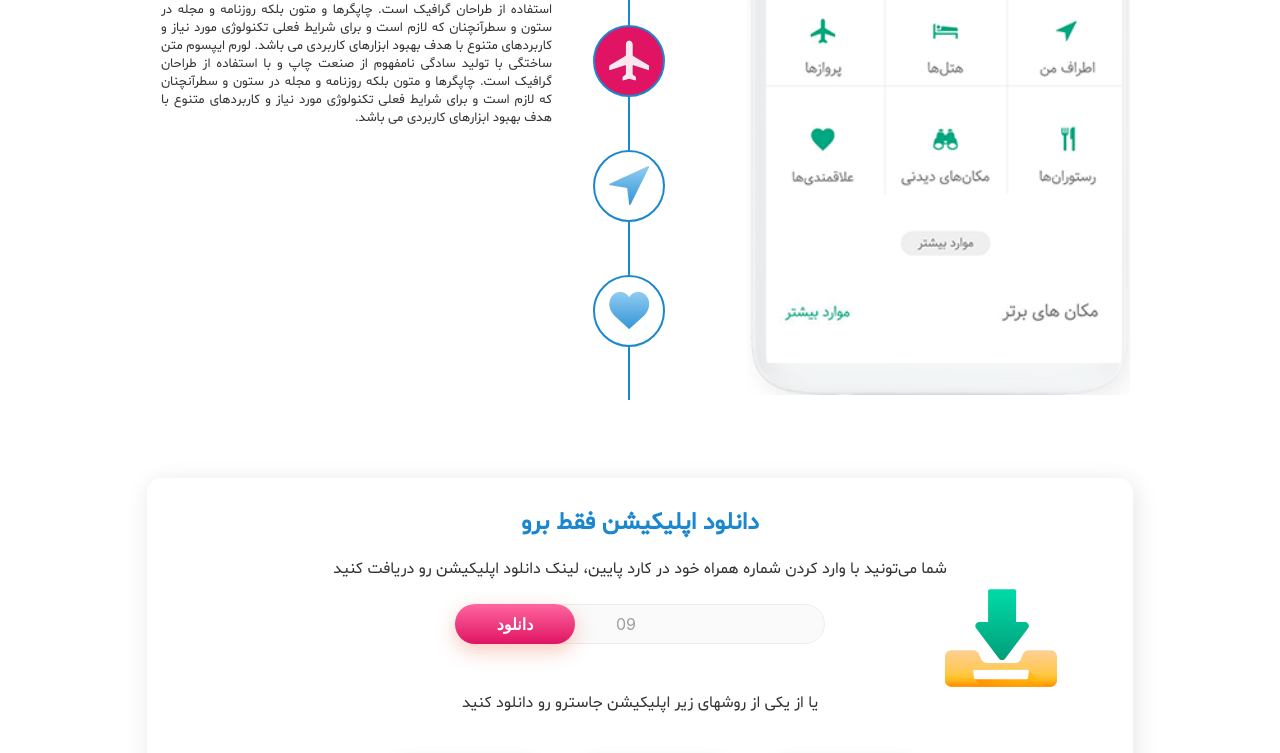
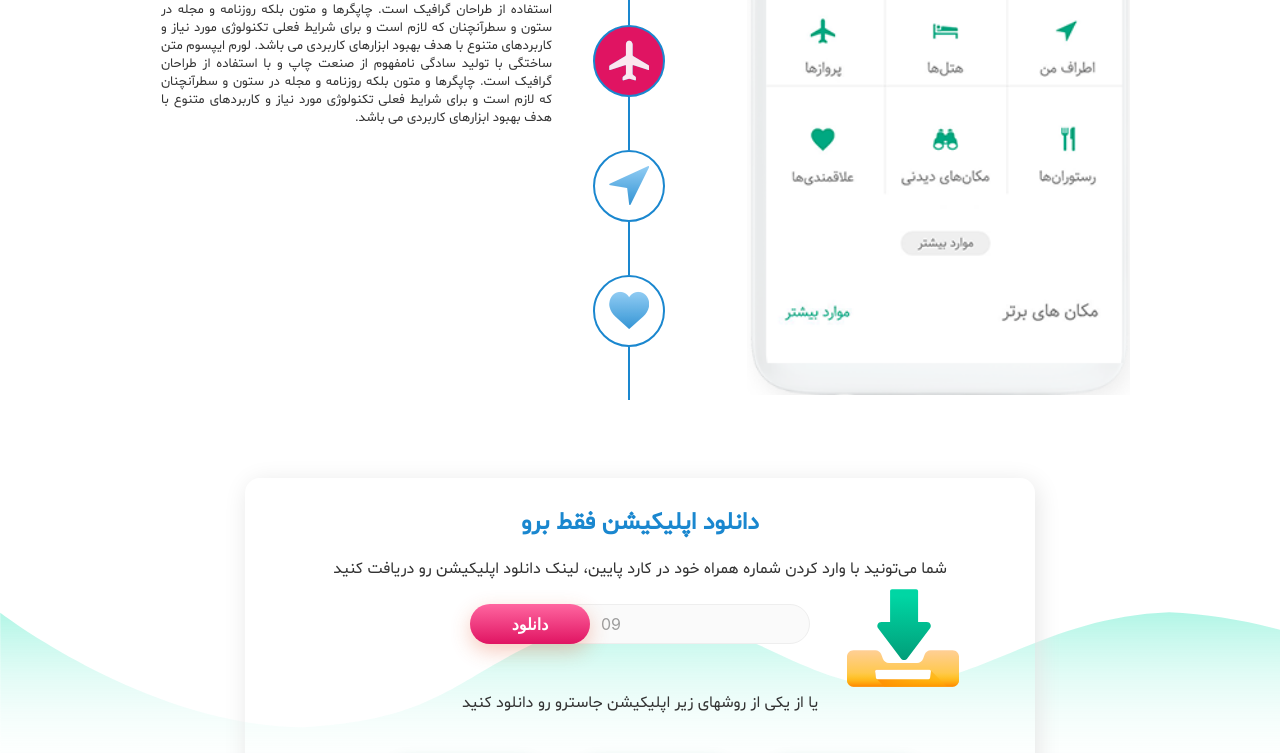
Before and after one commit to rezaSemyari70/maktab_Landing-justRo, a website: page index.html in a window 1280 px wide. Shown: the part 1483-2236 px from the top of the page. Drawn offline with nearby package versions, Linux system fonts and the light colour scheme; files that its build step writes are made by us from their sources; files whose address does not match are found by name.

Commit message:
add background img & edit grid and input in section downloads

```diff
--- a/index.html
+++ b/index.html
@@ -389,8 +389,9 @@
 
         <!-- Download Application -->
         <div class="mt-5 ">
+            <div class="d-none d-lg-block backgroundPic "></div>
             <div class="row justify-content-center px-xl-5">
-                <div class="col-10   downloadContent">
+                <div class="col-11 col-lg-10 col-xl-8  downloadContent">
                     <div class="row justify-content-center">
                         <div class="picDownload"></div>
                     </div>
@@ -459,7 +460,6 @@
         </div>
 
 
-
     </main>
     <!-- Optional JavaScript -->
     <!-- jQuery first, then Popper.js, then Bootstrap JS -->
--- a/scss/_components.scss
+++ b/scss/_components.scss
@@ -403,6 +403,17 @@ span[class*=icon] {
     border-radius: 15px;
 }
 
+.backgroundPic {
+    position: absolute;
+    background-image: url(../images/020_dlbox_bg2.svg);
+    background-repeat: no-repeat;
+    background-size: cover !important;
+    width: 100vw;
+    height: 231px;
+    left: 0px !important;
+    margin-top: 80px !important;
+}
+
 .picDownload {
     width: 100px;
     height: 88px;
@@ -426,7 +437,7 @@ span[class*=icon] {
 }
 
 .inputMobile {
-    padding-left: 40px !important;
+    padding-left: 10px !important;
     margin: 0px !important;
     border-radius: 25px;
     border: none;
@@ -435,7 +446,6 @@ span[class*=icon] {
 }
 
 .inputMobile::placeholder {
-    padding-left: 40px !important;
     color: #9e9e9e;
 }
 
--- a/scss/_layout.scss
+++ b/scss/_layout.scss
@@ -106,6 +106,9 @@ body {
         width: 128px;
         height: 112px;
     }
+    .inputMobile::placeholder {
+        padding-left: 40px !important;
+    }
 }
 
 @media (max-width: 1200px) {
```
Also changed, not shown: css/main.css, 2 other files.
